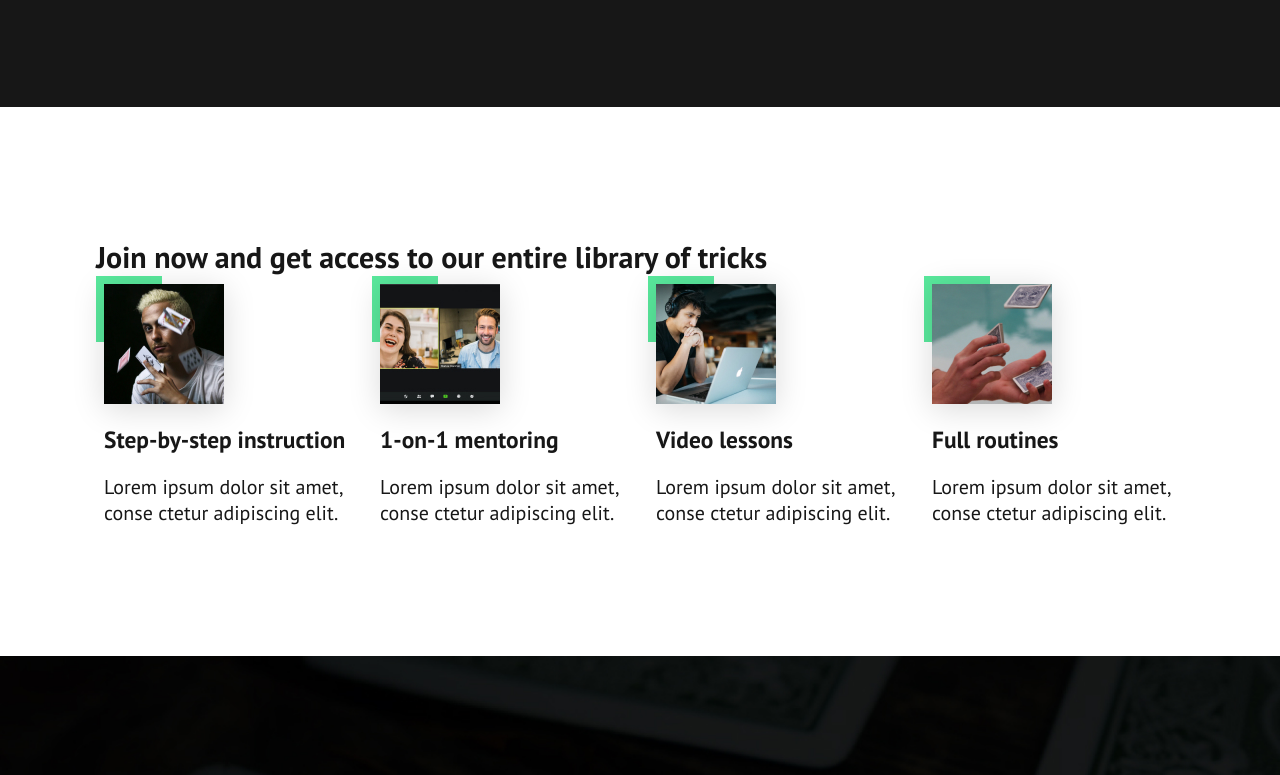
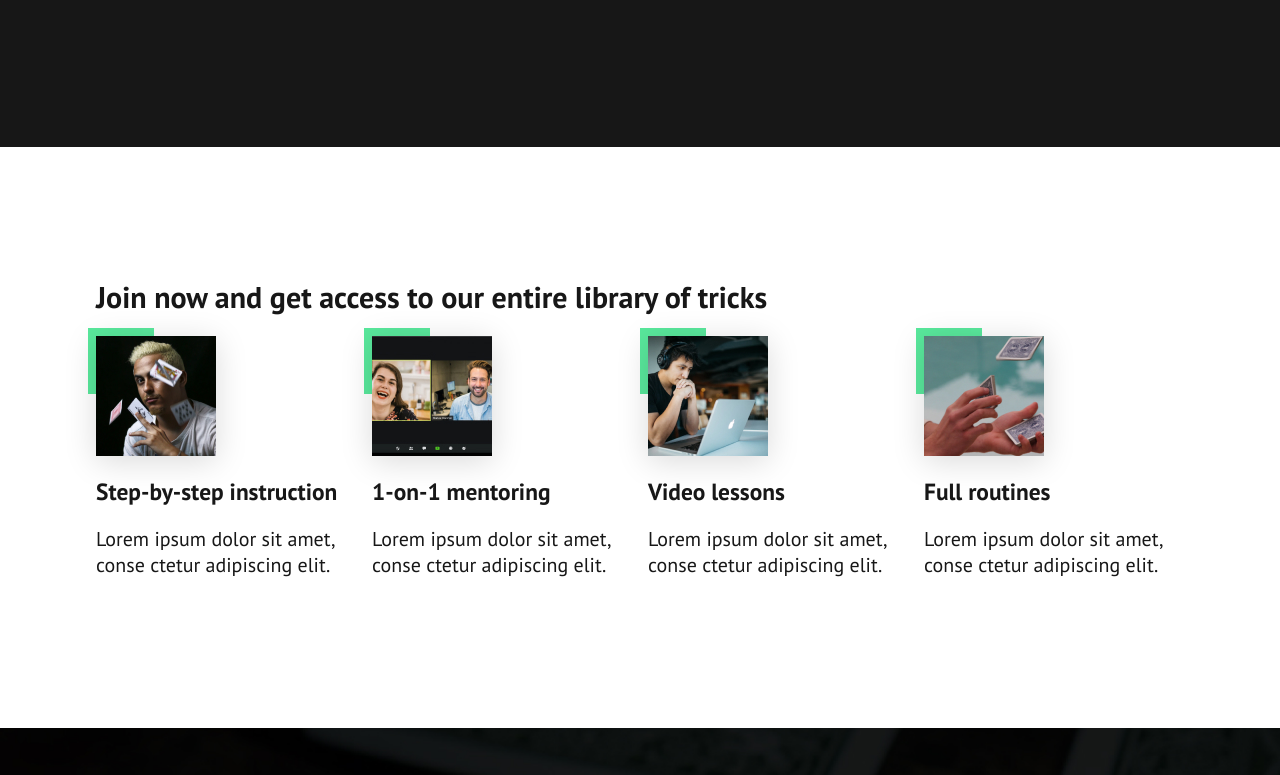
Before and after one commit to Annie-Huang/magic-v2, a website: page index.html in a window 1280 px wide. Shown: the part 1049-1824 px from the top of the page. Drawn offline with Linux system fonts and the light colour scheme.

Commit message:
Kevin's solution: use .join-now li::before to style the green corner rather than .card

```diff
--- a/index.html
+++ b/index.html
@@ -73,7 +73,7 @@
         <!-- /container -->
       </section>
 
-      <section>
+      <section class="join-now">
         <div class="container">
           <h2>Join now and get access to our entire library of tricks</h2>
           <ul class="flex">
--- a/style.css
+++ b/style.css
@@ -38,7 +38,7 @@ ul[class],  /* <--- Kevin's approach */
 ol[class] {
   list-style-type: none;
   padding: 0;
-  margin: 0; /* Added by Kevin */
+  /*margin: 0; !* Added by Kevin *!*/
 }
 
 img {
@@ -129,23 +129,6 @@ h1 span {
   color: var(--clr-neutral-900);
 }
 
-.card {
-  padding-top: 8px;
-  padding-left: 8px;
-
-  position: relative;
-}
-.card::before {
-  position: absolute;
-  content: '';
-  width: 66px;
-  aspect-ratio: 1;
-  left: 0;
-  top: 0;
-  background-color: var(--clr-accent-400);
-  z-index: -1;
-}
-
 /* general styling */
 
 section {
@@ -165,7 +148,7 @@ section {
 /*  color: var(--clr-neutral-100);*/
 /*}*/
 
-/* components */
+/* individual sections */
 
 /*.hero img {*/
 /*  max-width: 495px;*/
@@ -179,6 +162,33 @@ section {
   height: 150px;
 }
 
+.join-now li::before {
+  content: '';
+  width: 66px;
+  aspect-ratio: 1;
+  background-color: var(--clr-accent-400);
+  position: absolute;
+  transform: translate(-0.5rem, -0.5rem);
+  z-index: -1;
+}
+
+/*.card {*/
+/*  padding-top: 8px;*/
+/*  padding-left: 8px;*/
+
+/*  position: relative;*/
+/*}*/
+/*.card::before {*/
+/*  position: absolute;*/
+/*  content: '';*/
+/*  width: 66px;*/
+/*  aspect-ratio: 1;*/
+/*  left: 0;*/
+/*  top: 0;*/
+/*  background-color: var(--clr-accent-400);*/
+/*  z-index: -1;*/
+/*}*/
+
 .cta {
   background-image: url('assets/cta-bg.jpg');
   background-size: cover;
```
